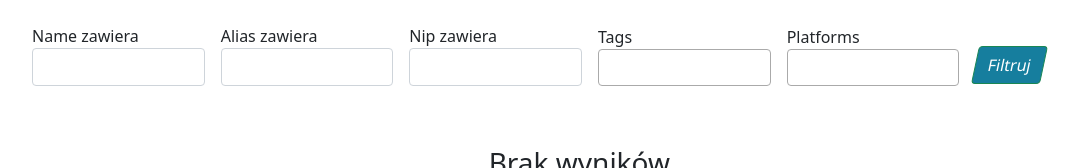
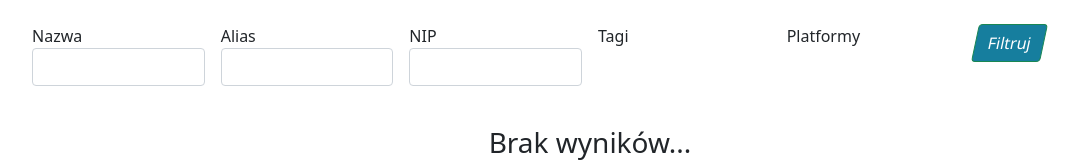
Before and after one commit to besesito/Service_Project, a Django app: page /klienci/ in a window 1280 px wide. Shown: the part 74-242 px from the top of the page, without its empty margins (50-1129 px from the left). Run offline with Django 3.2, Linux system fonts and the light colour scheme; data that the repository does not hold is empty; some libraries are stand-ins or nearby versions.

Commit message:
update of customer filter

```diff
--- a/customers/filters.py
+++ b/customers/filters.py
@@ -1,13 +1,20 @@
 import django_filters
-from .models import Customer
+from .models import Customer, Platform, Tag
+from django import forms
 
 class CustomerFilter(django_filters.FilterSet):
+    name = django_filters.CharFilter(label="Nazwa", lookup_expr='icontains')
+    alias = django_filters.CharFilter(label="Alias", lookup_expr='icontains')
+    nip = django_filters.CharFilter(label="NIP", lookup_expr='icontains')
+    platforms = django_filters.ModelMultipleChoiceFilter(label="Platformy", queryset=Platform.objects.all(), widget=forms.CheckboxSelectMultiple)
+    tags = django_filters.ModelMultipleChoiceFilter(label="Tagi", queryset=Tag.objects.all(), widget=forms.CheckboxSelectMultiple)
+
     class Meta:
         model = Customer
-        fields = {
-            'name': ['icontains'],
-            'alias': ['icontains'],
-            'nip': ['icontains'],
-            'tags': ['exact'],
-            'platforms': ['exact']
-            }
+        fields = [
+            'name',
+            'alias',
+            'nip',
+            'platforms',
+            'tags'
+            ]
--- a/customers/templates/customers/list.html
+++ b/customers/templates/customers/list.html
@@ -14,15 +14,15 @@
 
 
     <form method="GET" class="mt-4">
-        <div class="row  gx-3 gy-2 align-items-center">
+        <div class="row  gx-3 gy-2" style="margin-bottom: 0px">
                 <div class="col-sm-2">
-                    {{ filter.form.name__icontains|as_crispy_field }}
+                    {{ filter.form.name|as_crispy_field }}
                 </div>
                 <div class="col-sm-2">
-                    {{ filter.form.alias__icontains|as_crispy_field }}
+                    {{ filter.form.alias|as_crispy_field }}
                 </div>
                 <div class="col-sm-2">
-                    {{ filter.form.nip__icontains|as_crispy_field }}
+                    {{ filter.form.nip|as_crispy_field }}
                 </div>
                 <div class="col-sm-2">
                     {{ filter.form.tags|as_crispy_field }}
@@ -30,7 +30,7 @@
                 <div class="col-sm-2">
                     {{ filter.form.platforms|as_crispy_field }}
                 </div>
-            <div class="col-sm-1">
+            <div class="col-sm-2">
                 <button type="submit" class="btn btn-success crazy-btn">Filtruj</button>
             </div>
         </div>
@@ -47,8 +47,8 @@
                     <th>E-mail</th>
                 </tr>
             </thead>
+            {% if filter.qs %}
                 <tbody id="table">
-                {% if filter.qs %}
                     {% for customer in filter.qs %}
                         <tr>
                             <td>
@@ -69,22 +69,10 @@
                             <td>{{ customer.email|default:"brak" }}</td>
                         </tr>
                     {% endfor %}
+                </tbody>
             {% else %}
                 <h3 class='text-center'>Brak wyników...</h3>
             {% endif %}
-            </tbody>
         </table>
     </div>
-
-    <script src="https://code.jquery.com/jquery-3.6.0.min.js" integrity="sha256-/xUj+3OJU5yExlq6GSYGSHk7tPXikynS7ogEvDej/m4=" crossorigin="anonymous"></script>
-    <script src="https://cdn.jsdelivr.net/npm/select2@4.1.0-rc.0/dist/js/select2.min.js"></script>
-    <script>
-        $(document).ready(function() {
-            $('#id_tags').select2();
-            $('#id_platforms').select2();
-        });
-    </script>
-
-
-
 {% endblock %}
--- a/services/models.py
+++ b/services/models.py
@@ -35,7 +35,7 @@ class Service(models.Model):
     class Meta:
         ordering=['status', 'date']
     kind = models.ForeignKey(Kind_of_service, on_delete=models.PROTECT)
-    customer = models.ForeignKey(Customer, on_delete=models.CASCADE)
+    customer = models.ForeignKey(Customer, on_delete=models.CASCADE, related_name='services')
     status = models.ForeignKey(Status, on_delete=models.PROTECT)
     date = models.DateField(blank=True, null=True)
     time = models.TimeField(blank=True, null=True)
```
Also changed, not shown: Service_Project/static/css/style.css (+0 -12 lines). Lines whose indentation alone changed are shown as unchanged.
